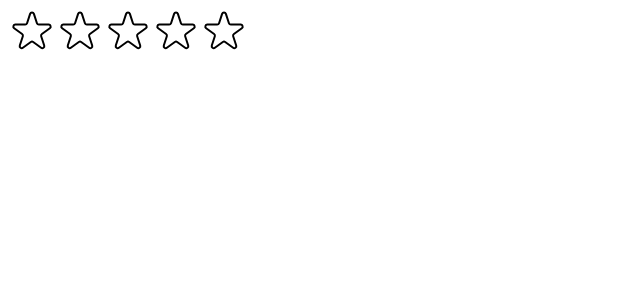
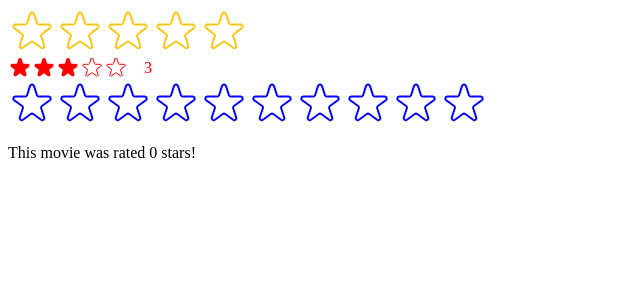
Before and after one commit to kiethohoai/use-popcorn, a React (Vite) app: page / in a window 1280 px wide. Shown: the top 300 px of the page, without its empty margins (0-640 px from the left). Built offline with nearby package versions, Linux system fonts and the light colour scheme.

Commit message:
015 Improving Reusability With Props

```diff
--- a/src/StarRating.jsx
+++ b/src/StarRating.jsx
@@ -10,22 +10,32 @@
   display: "flex",
 };
 
-const textStyle = {
-  lineHeight: "1",
-  margin: "0",
-  fontSize: "40px",
-};
-
-export default function StarRating({ maxRating = 5 }) {
-  const [rating, setRating] = useState(0);
+// todo StarRating()
+export default function StarRating({
+  maxRating = 5,
+  color = "#fcc419",
+  size = 48,
+  className = "",
+  message = [],
+  defaultRating = 0,
+  onSetRating,
+}) {
+  const [rating, setRating] = useState(defaultRating);
   const [tempRating, setTempRating] = useState(0);
-  console.log("🚀CHECK  tempRating =", tempRating);
   function handleRating(rating) {
     setRating(rating);
+    onSetRating(rating);
   }
 
+  const textStyle = {
+    lineHeight: "1",
+    margin: "0",
+    fontSize: `${size / 1.5}px`,
+    color,
+  };
+
   return (
-    <div style={containerStyle}>
+    <div style={containerStyle} className="className">
       <div style={starContainerStyle}>
         {Array.from({ length: maxRating }, (_, i) => (
           <Star
@@ -34,22 +44,28 @@
             onRate={() => handleRating(i + 1)}
             onHoverIn={() => setTempRating(i + 1)}
             onHoverOut={() => setTempRating(0)}
+            color={color}
+            size={size}
           />
         ))}
       </div>
-      <p style={textStyle}>{tempRating || rating || ""}</p>
+      <p style={textStyle}>
+        {message.length === maxRating
+          ? message[tempRating ? tempRating - 1 : rating - 1]
+          : tempRating || rating || ""}
+      </p>
     </div>
   );
 }
 
-const starStyle = {
-  width: "48px",
-  height: "48px",
-  display: "block",
-  cursor: "pointer",
-};
-
-function Star({ onRate, full, onHoverIn, onHoverOut }) {
+// todo Star()
+function Star({ onRate, full, onHoverIn, onHoverOut, color, size }) {
+  const starStyle = {
+    width: `${size}px`,
+    height: `${size}px`,
+    display: "block",
+    cursor: "pointer",
+  };
   return (
     <span
       role="button"
@@ -62,8 +78,8 @@
         <svg
           xmlns="http://www.w3.org/2000/svg"
           viewBox="0 0 20 20"
-          fill="yellow"
-          stroke="#000"
+          fill={color}
+          stroke={color}
         >
           <path d="M9.049 2.927c.3-.921 1.603-.921 1.902 0l1.07 3.292a1 1 0 00.95.69h3.462c.969 0 1.371 1.24.588 1.81l-2.8 2.034a1 1 0 00-.364 1.118l1.07 3.292c.3.921-.755 1.688-1.54 1.118l-2.8-2.034a1 1 0 00-1.175 0l-2.8 2.034c-.784.57-1.838-.197-1.539-1.118l1.07-3.292a1 1 0 00-.364-1.118L2.98 8.72c-.783-.57-.38-1.81.588-1.81h3.461a1 1 0 00.951-.69l1.07-3.292z" />
         </svg>
@@ -72,7 +88,7 @@
           xmlns="http://www.w3.org/2000/svg"
           fill="none"
           viewBox="0 0 24 24"
-          stroke="#000"
+          stroke={color}
         >
           <path
             strokeLinecap="round"
--- a/src/index.jsx
+++ b/src/index.jsx
@@ -1,13 +1,38 @@
-import React from "react";
+import React, { useState } from "react";
 import ReactDOM from "react-dom/client";
 // import "./index.css";
 // import App from "./App";
 import StarRating from "./StarRating";
 
+function Test() {
+  const [movieRating, setMovieRating] = useState(0);
+
+  return (
+    <div>
+      <StarRating color="blue" maxRating={10} onSetRating={setMovieRating} />
+      <p>This movie was rated {movieRating} stars!</p>
+    </div>
+  );
+}
+
 const root = ReactDOM.createRoot(document.getElementById("root"));
 root.render(
   <React.StrictMode>
     {/* <App /> */}
-    <StarRating maxRating={5} />
+
+    <StarRating
+      maxRating={5}
+      message={["Terrible", "Bad", "OK", "Good", "Amazing"]}
+    />
+
+    <StarRating
+      maxRating={5}
+      size={24}
+      color="red"
+      className="test"
+      defaultRating={3}
+    />
+
+    <Test />
   </React.StrictMode>,
 );
```
Also changed, not shown: 1 other file (tests, documents, lock files or other folders).
